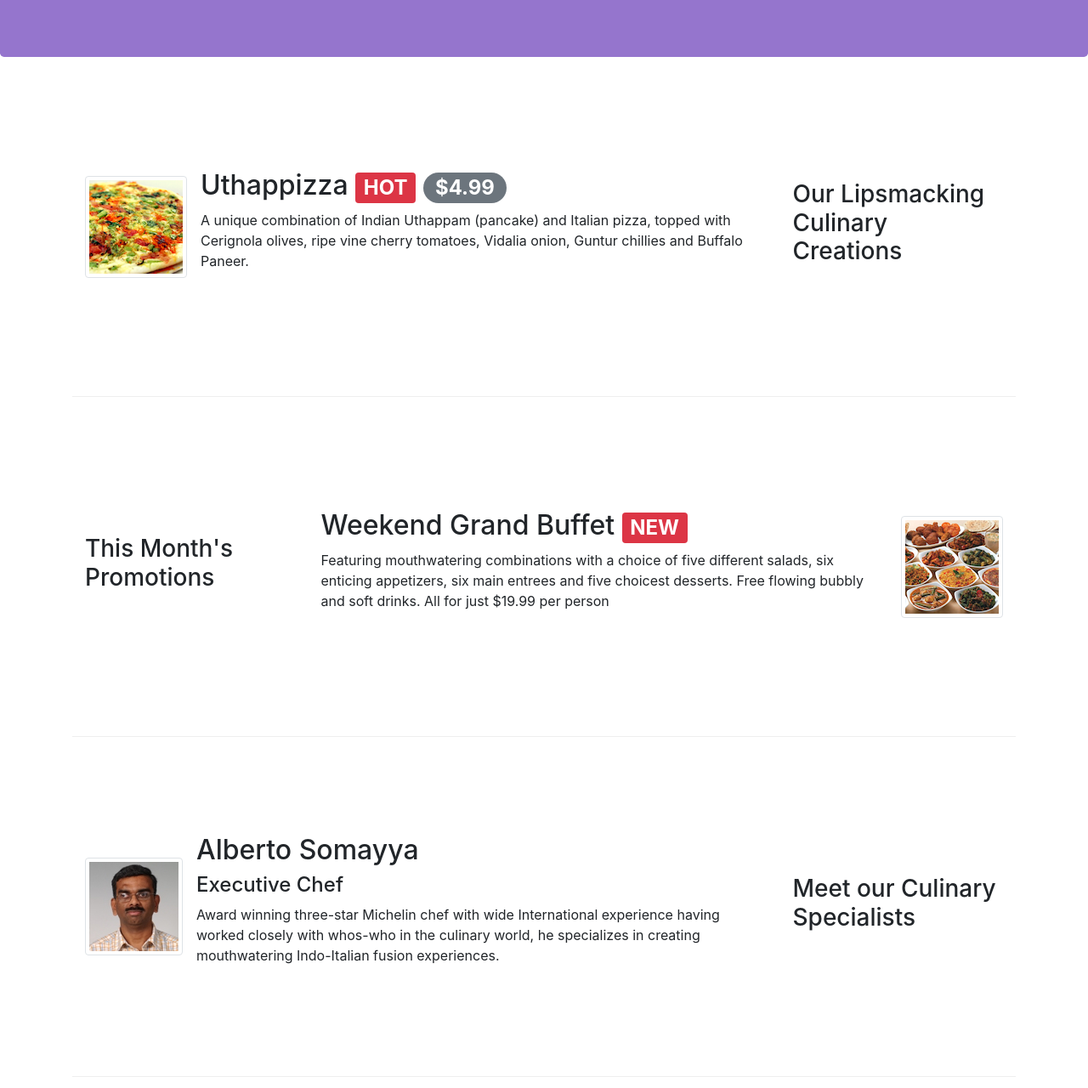
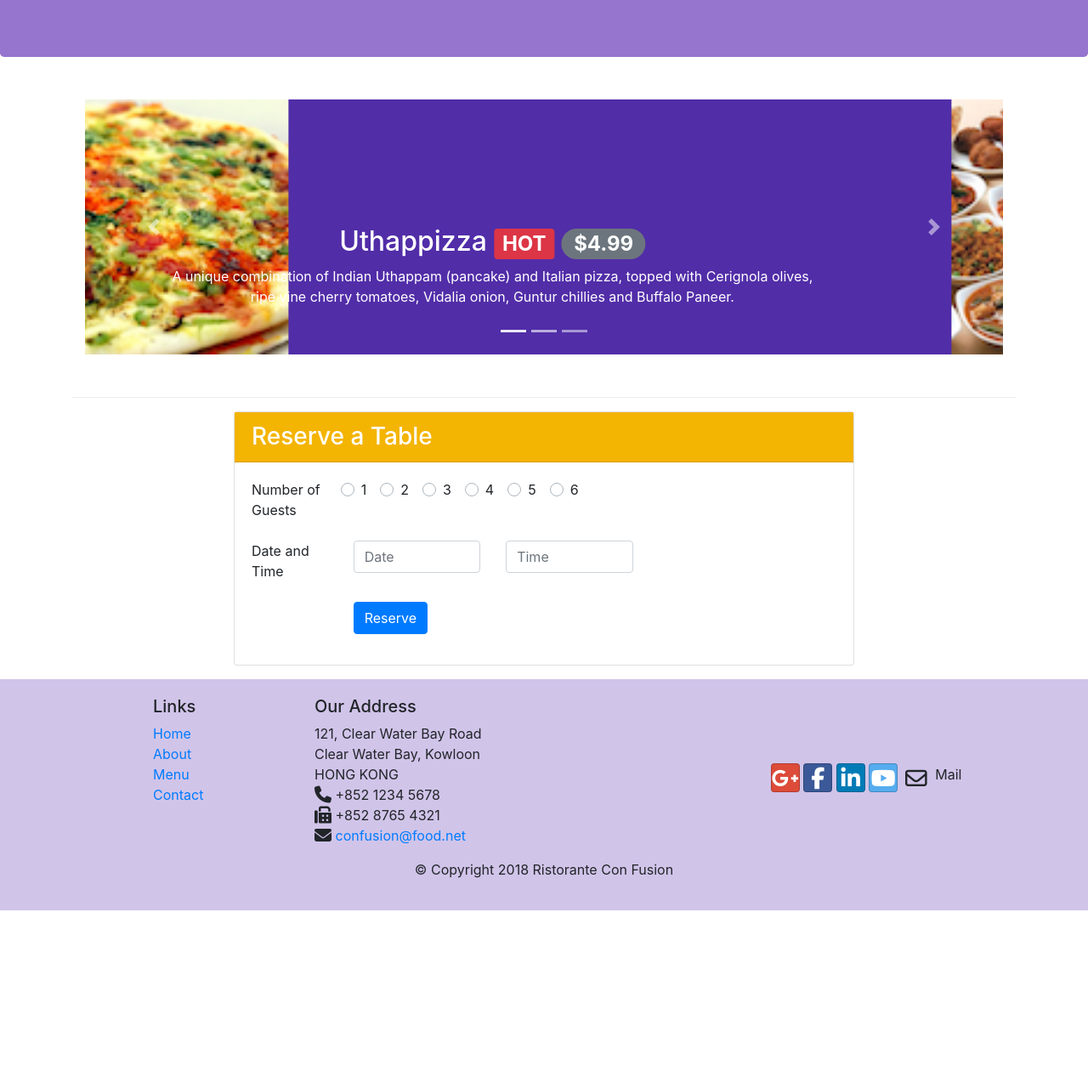
Before and after one commit to yahmed-mohammad/Bootstrap4, a plain HTML site: page conFusion/index.html in a window 1280 px wide. Shown: the part 267-1547 px from the top of the page at 85% size. After the commit the page ends 1338 px from the top, so only its background shows below. Drawn offline with nearby package versions, Linux system fonts and the light colour scheme.

Commit message:
Added carousel to the home page of the website

```diff
--- a/conFusion/css/styles.css
+++ b/conFusion/css/styles.css
@@ -37,3 +37,17 @@ body {
     border-bottom: 1px solid #ddd;
     padding: 10px;
 }
+.carousel {
+    background:#512DA8;
+}
+
+.carousel-item {
+  height: 300px;
+}
+
+.carousel-item img {
+    position: absolute;
+    top: 0;
+    left: 0;
+    min-height: 300px;
+}
--- a/conFusion/index.html
+++ b/conFusion/index.html
@@ -103,65 +103,49 @@
     </header>
 
     <div class="container">
-        <div class="row row-content align-items-center">
-            <div class="col-12 col-sm-4 order-sm-last col-md-3">
-                <h3>Our Lipsmacking Culinary Creations</h3>
-            </div>
-            <div class="col col-sm order-sm-first col-md ">
-                <div class="media">
-                    <!-- mr:Margin Right mt:Margin Top-->
-                    <img class="d-flex mr-3 img-thumbnail align-self-center" src="img/uthappizza.png" alt="uthappizza">
-                    <div class="media-body">
-                        <h2 class="mt-0">Uthappizza
+        <div class="row row-content">
+            <div class="col">
+                <div id="mycarousel" class="carousel slide" data-ride="carousel">
+                    <div class="carousel-inner" role="listbox">
+                        <div class="carousel-item active">
+                            <img src="img/uthappizza.png" alt="uthappizza" class="d-block img-fluid">
+                            <div class="carousel-caption d-none d-md-block">
+                                <h2>Uthappizza
                                     <span class="badge badge-danger">HOT</span>
                                     <span class="badge badge-pill badge-secondary">$4.99</span>
                                     </h2>
                                     <p class="d-none d-sm-block">A unique combination of Indian Uthappam (pancake) and Italian pizza, topped with Cerignola olives, ripe vine cherry tomatoes, Vidalia onion, Guntur chillies and Buffalo Paneer.</p>
                             </div>
-
                         </div>
-
+                        <div class="carousel-item">
+                            <img src="img/buffet.png" alt="buffet" class="d-block img-fluid">
+                            <div class="carousel-caption d-none d-md-block">
+                                <h2>Weekend Grand Buffet
+                                    <span class="badge badge-danger">NEW</span>
+                                    </h2>
+                                    <p class="d-none d-sm-block">Featuring mouthwatering combinations with a choice of five different salads, six enticing appetizers, six main entrees and five choicest desserts. Free flowing bubbly and soft drinks. All for just $19.99 per person </p>
                             </div>
                         </div>
-
-
-        <div class="row row-content align-items-center">
-            <div class="col-12 col-sm-4 col-md-3">
-                <h3>This Month's Promotions</h3>
-            </div>
-            <div class="col col-sm col-md">
-                <div class="media">
-
-                    <div class="media-body">
-                        <h2 class="mt-0">Weekend Grand Buffet <span class="badge badge-danger">NEW</span> </h2>
-                        <p class="d-none d-sm-block">Featuring mouthwatering combinations with a choice of five different salads, six enticing appetizers, six main entrees and five choicest desserts. Free flowing bubbly and soft drinks. All for just $19.99 per person </p>
-                    </div>
-                    <img class="d-flex ml-3 img-thumbnail align-self-center"
-                    src="img/buffet.png" alt="buffet">
-
+                        <div class="carousel-item">
+                            <img src="img/alberto.png" alt="alberto" class="d-block img-fluid">
+                            <div class="carousel-caption d-none d-md-block">
+                                <h2>Alberto Somayya</h2>
+                                <p class="d-none d-sm-block">Award winning three-star Michelin chef with wide International experience having worked closely with whos-who in the culinary world, he specializes in creating mouthwatering Indo-Italian fusion experiences.</p>
                             </div>
                         </div>
-        </div>
-
-        <div class="row row-content align-items-center">
-            <div class="col-12 col-sm-4 order-sm-last col-md-3">
-                <h3>Meet our Culinary Specialists</h3>
-            </div>
-            <div class="col col-sm order-sm-first col-md">
-                <div class="media">
-                    <img class="d-flex mr-3 img-thumbnail align-self-center"
-                            src="img/alberto.png" alt="Alberto Somayya">
-                    <div class="media-body">
-                        <h2 class="mt-0">Alberto Somayya</h2>
-                        <h4>Executive Chef</h4>
-                        <p class="d-none d-sm-block">Award winning three-star Michelin chef with wide
-                            International experience having worked closely with
-                            whos-who in the culinary world, he specializes in
-                            creating mouthwatering Indo-Italian fusion experiences.
-                            </p>
+                        <ol class="carousel-indicators">
+                            <li data-target="#mycarousel" data-slide-to="0" class="active"></li>
+                            <li data-target="#mycarousel" data-slide-to="1"></li>
+                            <li data-target="#mycarousel" data-slide-to="2"></li>
+                        </ol>
+                        <a class="carousel-control-prev" href="#mycarousel" role="button" data-slide="prev">
+                            <span class="carousel-control-prev-icon"></span>
+                        </a>
+                        <a class="carousel-control-next" href="#mycarousel" role="button" data-slide="next">
+                            <span class="carousel-control-next-icon"></span>
+                        </a>
                     </div>
                 </div>
-
             </div>
         </div>
 
```
Lines whose indentation alone changed are shown as unchanged.
